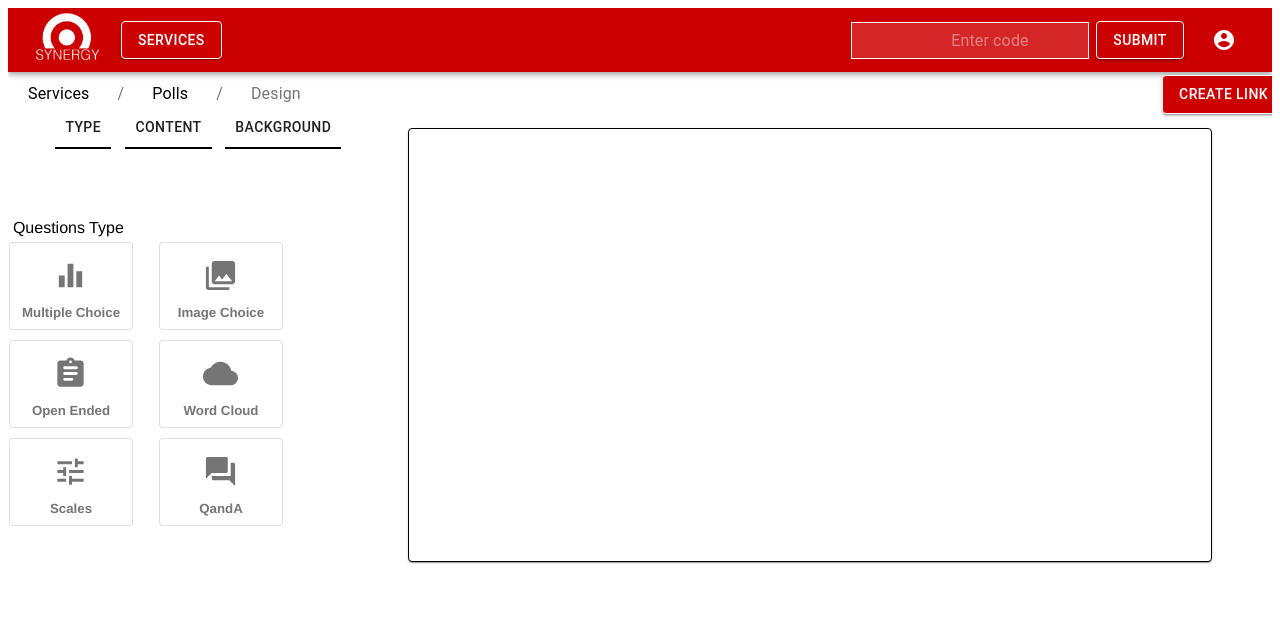
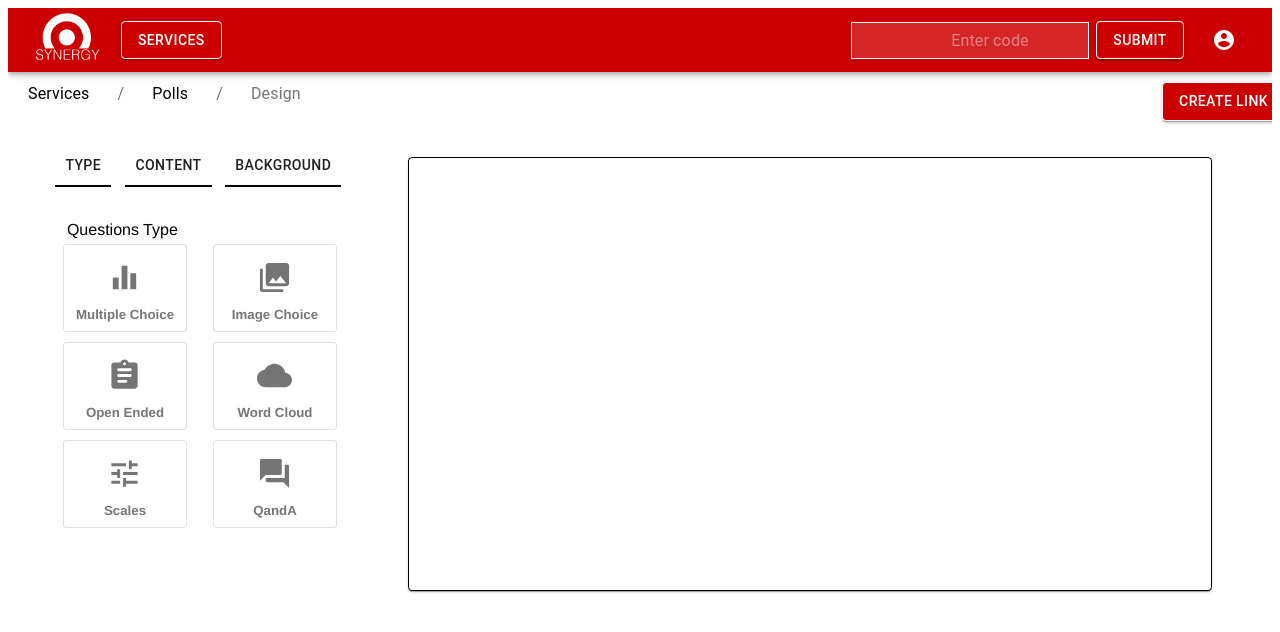
Before and after one commit to Keerthanab14/Target-synergy, a React (Create React App) app in the folder client/: page /create-poll in a window 1280 px wide. Shown: the top 632 px of the page. Built offline with nearby package versions, Linux system fonts and the light colour scheme.

Commit message:
sidebar layout

```diff
--- a/client/src/components/Poll/CreatePoll/CreatePolls.js
+++ b/client/src/components/Poll/CreatePoll/CreatePolls.js
@@ -42,7 +42,7 @@ import { Row } from "react-bootstrap";
                                             float: "right",
                                             marginRight: "30px",
                                             border: "1px solid white",
-                                            margin: "3px",
+                                            margin: "10px 3px",
 
                                         }
                                     }
--- a/client/src/components/Poll/CreatePoll/PollType.js
+++ b/client/src/components/Poll/CreatePoll/PollType.js
@@ -39,7 +39,7 @@ const PollType = () => {
       return (
 
         <React.Fragment>
-    <Grid item xs={6} >
+          <Grid item xs={6} >
             <Paper variant="outlined" className={classes.paper} ><EqualizerIcon fontSize="large" className={classes.icon} /><h5 className={classes.h5}>Multiple Choice</h5></Paper>
           </Grid>
           <Grid item xs={6}>
@@ -54,7 +54,7 @@ const PollType = () => {
       return (
 
         <React.Fragment>
-    <Grid item xs={6} alignItems="center">
+        <Grid item xs={6} alignItems="center">
             <Paper variant="outlined" className={classes.paper} ><AssignmentRoundedIcon fontSize="large" className={classes.icon} /><h5 className={classes.h5}>Open Ended</h5></Paper>
           </Grid>
           <Grid item xs={6}>
@@ -68,7 +68,7 @@ const PollType = () => {
       return (
 
         <React.Fragment>
-    <Grid item xs={6} >
+        <Grid item xs={6} >
 
             <Paper variant="outlined" className={classes.paper} ><TuneIcon fontSize="large" className={classes.icon} /><h5 className={classes.h5}>Scales</h5></Paper>
           </Grid>
@@ -81,7 +81,7 @@ const PollType = () => {
     }
     return (
         <div className={classes.root}>
-          <Grid container spacing={1} style={{paddingTop: '50px',}} >&nbsp; Questions Type
+          <Grid container spacing={1} style={{marginTop: '120px', marginLeft:"50px"}} >&nbsp; Questions Type
             <Grid container item xs={12} spacing={3} alignItems="center">
               <FormRow />
             </Grid>
--- a/client/src/components/Poll/CreatePoll/Presentation.js
+++ b/client/src/components/Poll/CreatePoll/Presentation.js
@@ -31,7 +31,7 @@ const Presentation = () => {
                                 border: "1px solid black",
                                 width: "770px",
                                 height: "400px",
-                                marginTop:"25px",
+                                marginTop:"40px",
                                 marginLeft: "100px",
 
                     }}>
--- a/client/src/components/Poll/CreatePoll/Sidebar.js
+++ b/client/src/components/Poll/CreatePoll/Sidebar.js
@@ -23,7 +23,7 @@ const Sidebar = () => {
    const [component, setComponent] = React.useState(menuItems[0].component);
    const classes = useStyles();
     return (
-        <div className="Sidebar"><ul id="menu">
+        <div className="Sidebar"><ul id="menu" style={{marginTop:"40px"}}>
                 { menuItems.map((item,i)=>
                   <Button
                   style={
```
